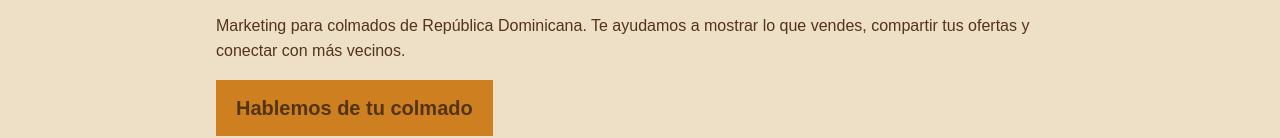
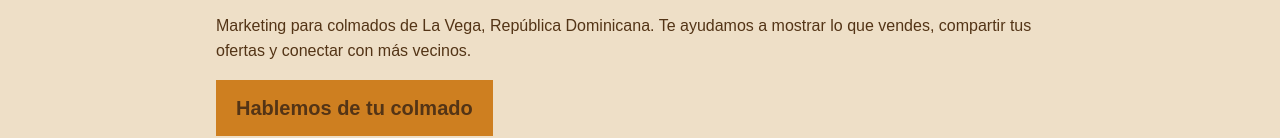
Before and after one commit to rafieltq/colmado-click, a plain HTML site: page index.html in a window 1280 px wide. Shown: the part 481-619 px from the top of the page. Drawn offline with Linux system fonts and the light colour scheme.

Commit message:
poniendo locacion especifica

```diff
--- a/index.html
+++ b/index.html
@@ -22,7 +22,7 @@
         <section id="inicio">
             <div class="contenedor">
                 <h1>Hola, bienvenido a mi agencia de colmados.</h1>
-                <p>Marketing para colmados de República Dominicana. Te ayudamos a mostrar lo que vendes, compartir tus ofertas y conectar con más vecinos.</p>
+                <p>Marketing para colmados de La Vega, República Dominicana. Te ayudamos a mostrar lo que vendes, compartir tus ofertas y conectar con más vecinos.</p>
                 <a class="boton" href="#contacto">Hablemos de tu colmado</a>
             </div>
         </section>
```
